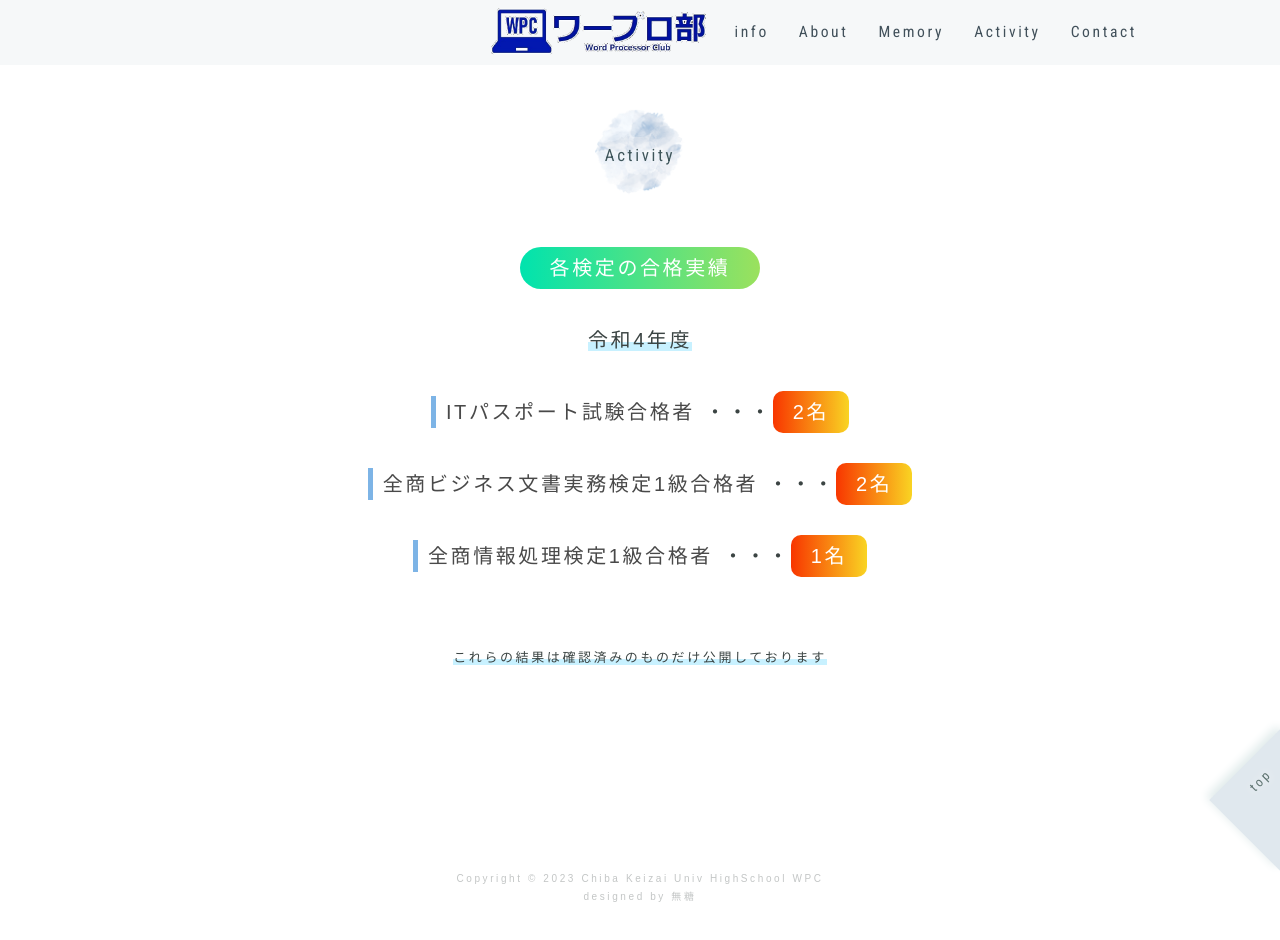
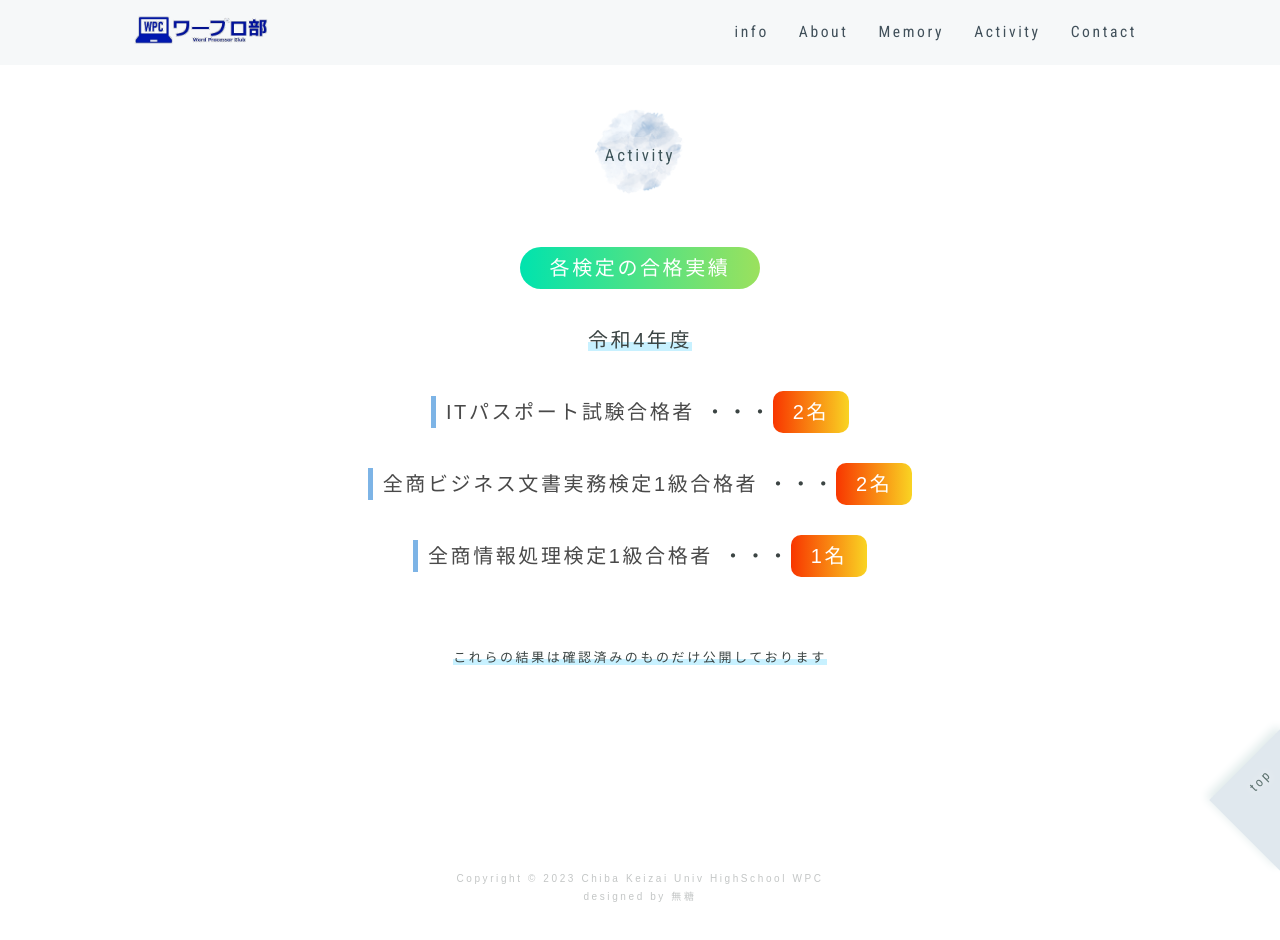
Before and after one commit to ckwp/ckwp.github.io, a plain HTML site: page activity.html in a window 1280 px wide. Drawn offline with nearby package versions, Linux system fonts and the light colour scheme.

Commit message:
Update activity.html

```diff
--- a/activity.html
+++ b/activity.html
@@ -24,7 +24,7 @@
     <ul>
 
         <div class="titlelogob>
-    <a href="https://www.ck-wp.club"><img src="img/wplogo.png" width="240px" height="120px"></a>
+    <li><a href="https://www.ck-wp.club"><img src="img/wplogo.png" width="25%" height="17%"></a></li>
         </div>
         <li><a href="https://www.ck-wp.club">info</a></li>
                 <li><a href="about">About</a></li>
```
